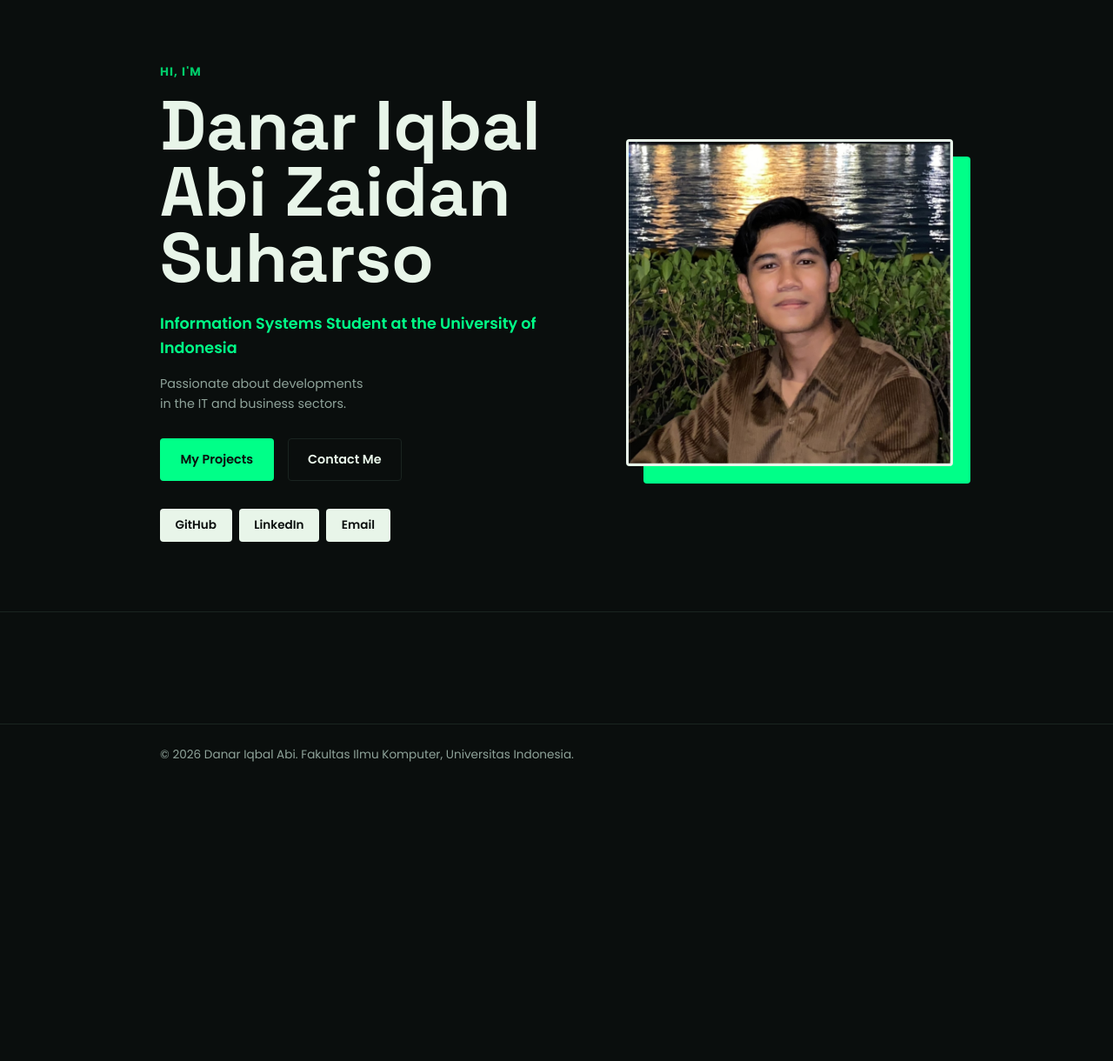
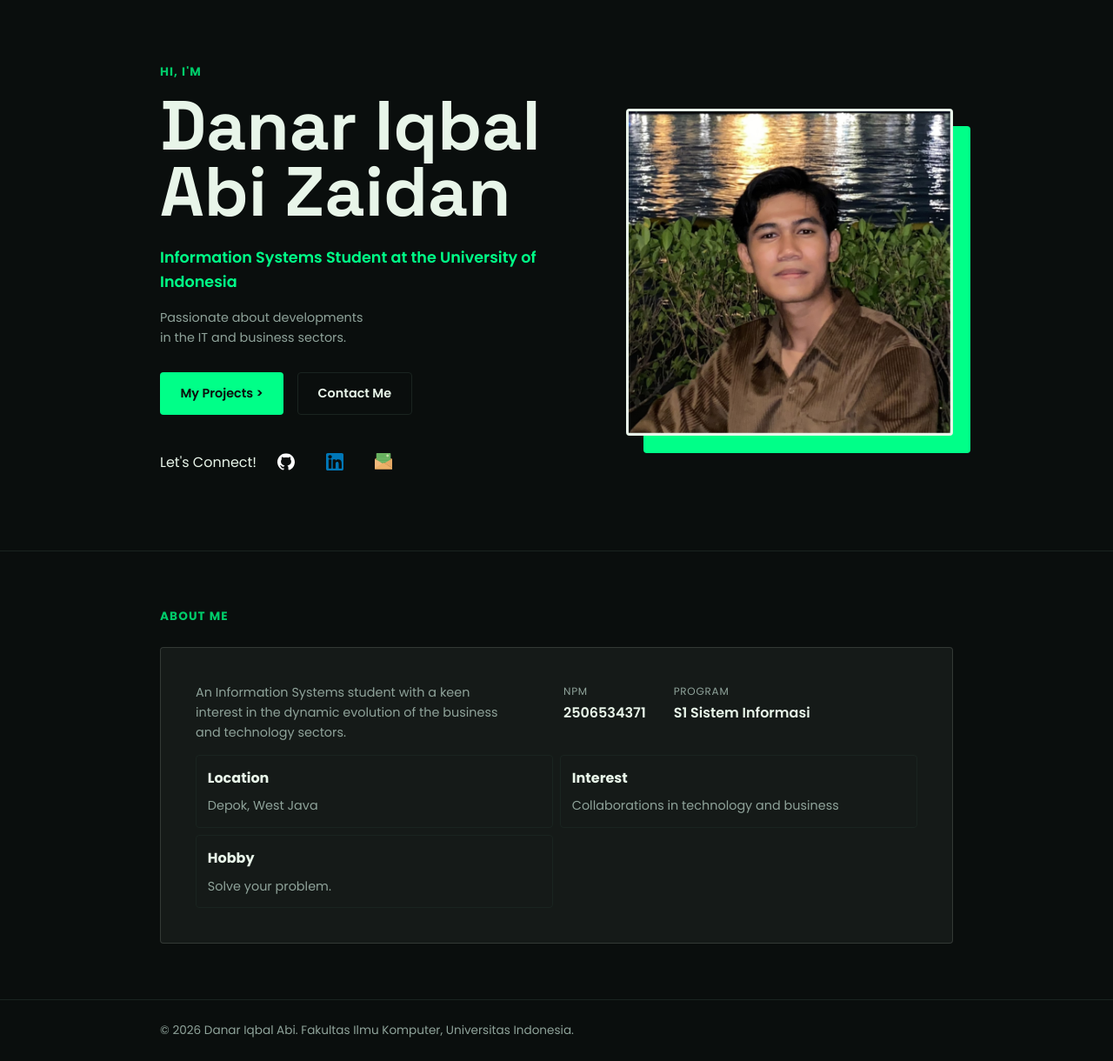
Before and after one commit to danariqbalabi/myportofolio, a Django app: page / in a window 1280 px wide. Shown: the part 74-1294 px from the top of the page at 87% size. Before the commit the page ends 950 px from the top, so only its background shows below. Run offline with Django 5.2, Linux system fonts and the light colour scheme.

Commit message:
memisahkan main homepage dengan sections about, restrukturisasi main

```diff
--- a/static/css/style.css
+++ b/static/css/style.css
@@ -121,20 +121,24 @@ h1, .brand {
 
 .social-links {
     display: flex;
-    gap: 0.5rem;
+    align-items: center;
+    gap: 0.75rem;
     flex-wrap: wrap;
 }
 
 .social-link {
-    display: inline-block;
-    font-size: 0.85rem;
-    font-weight: 600;
-    text-decoration: none;
-    color: var(--paper);
-    background-color: var(--ink);
+    display: inline-flex;
+    align-items: center;
+    justify-content: center;
+    width: 2.75rem;
+    height: 2.75rem;
+    padding: 0;
     border-radius: var(--radius);
-    padding: 0.5rem 1.1rem;
-    transition: background-color 0.2s ease;
+}
+
+.social-link img {
+    width: 1.25rem;
+    height: 1.25rem;
 }
 
 .social-link:hover {
@@ -191,6 +195,12 @@ h1, .brand {
 
     .social-links {
         justify-content: flex-start;
+    }
+        .about-grid {
+        grid-template-columns: 1fr;
+    }
+    .about-cards {
+        grid-template-columns: 1fr;
     }
 }
 
@@ -251,9 +261,68 @@ h1, .brand {
     color: var(--accent);
 }
 
+.section-kicker {
+    font-size: 0.85rem;
+    letter-spacing: 0.08em;
+    text-transform: uppercase;
+    color: var(--accent-dark);
+    font-weight: 700;
+    margin-bottom: 1.5rem;
+}
+
 .about {
     padding: 4rem 0;
     border-top: 1px solid var(--line);
+}
+
+.about-layout {
+    display: grid;
+    grid-template-columns: 1fr 1fr;
+    gap: 1.5rem;
+}
+
+.about-text {
+    color: var(--text-muted);
+    margin-bottom: 0.85rem;
+    font-size: 0.90rem;
+    max-width: 360px;
+}
+
+.about-cards {
+    display: grid;
+    grid-template-columns: 0.5fr 0.5fr;
+    gap: 0.5rem;
+}
+
+.about-card {
+    padding: 0.80rem;
+    border: 1px solid var(--line);
+    border-radius: var(--radius);
+}
+
+.about-card h3 {
+    font-size: 1rem;
+    margin-bottom: 0.5rem;
+    color: var(--ink);
+}
+
+.about-card p {
+    color: var(--text-muted);
+    font-size: 0.9rem;
+}
+
+.about-box {
+    padding: 2.5rem;
+    background-color: rgba(232, 245, 233, 0.05);
+    border: 1px solid rgba(232, 245, 233, 0.14);
+    border-radius: var(--radius);
+}
+
+.about-layout {
+    display: grid;
+    grid-template-columns: 1fr 1fr;
+    gap: 1rem;
+    align-items: start;
 }
 
 nav ul {
--- a/templates/index.html
+++ b/templates/index.html
@@ -31,7 +31,7 @@
             <div class="container hero-grid">
                 <div class="hero-identity">
                     <p class="hero-kicker">Hi, I'm</p>
-                    <h1>Danar Iqbal Abi Zaidan Suharso</h1>
+                    <h1>Danar Iqbal Abi Zaidan</h1>
                 </div>
                 <div class="hero-content">
                     <p class="hero-tagline">Information Systems Student at the University of Indonesia</p>
@@ -39,13 +39,20 @@
                         Passionate about developments in the IT and business sectors.
                     </p>
                 <div class="hero-actions">
-                    <a href="#projects" class="button button-primary">My Projects</a>
+                    <a href="#projects" class="button button-primary">My Projects > </a>
                     <a href="#contact" class="button button-secondary">Contact Me</a>
                 </div>
                     <div class="social-links">
-                        <a href="https://github.com/danariqbalabi" class="social-link">GitHub</a>
-                        <a href="https://www.linkedin.com/in/danar-iqbal-abi-zaidan-suharso?_l=en_US" class="social-link">LinkedIn</a>
-                        <a href="mailto:danariqbalabi0210@gmail.com" class="social-link">Email</a>
+                        <p> Let's Connect!</p>
+                        <a href="https://github.com/danariqbalabi" class="social-link" aria-label="Github">
+                            <img src="/static/img/github.svg" alt="">
+                        </a>
+                        <a href="https://www.linkedin.com/in/danar-iqbal-abi-zaidan-suharso?_l=en_US" class="social-link" aria-label="LinkedIn">
+                            <img src="/static/img/linkedin.svg" alt="">
+                        </a>
+                        <a href="mailto:danariqbalabi0210@gmail.com" class="social-link" aria-label="Email">
+                            <img src="/static/img/email.svg" alt="">
+                        </a>
                     </div>
                 </div>
 
@@ -55,9 +62,48 @@
             </div>
             </div>
         </section>
+
         <section class="about" id="about">
-        </section>
-    </main>
+            <div class="container">
+            <p class="section-kicker">About Me</p>
+                <div class="about-box">
+                    <div class="about-layout">
+                        <div class="about-intro">
+                            <p class="about-text">
+                            An Information Systems student with a keen interest in the dynamic evolution of the business and technology sectors.
+                            </p>
+                            </div>
+                            <dl class="meta-list">
+                                    <div class="meta-row">
+                                        <dt>NPM</dt>
+                                        <dd>2506534371</dd>
+                                    </div>
+                                    <div class="meta-row">
+                                        <dt>Program</dt>
+                                        <dd>S1 Sistem Informasi</dd>
+                                    </div>
+                                </dl>
+                            </div>
+
+                        <div class="about-cards">
+                            <article class="about-card">
+                                <h3>Location</h3>
+                                    <p>Depok, West Java</p>
+                                    </article>
+                            <article class="about-card">
+                                <h3>Interest</h3>
+                                    <p>Collaborations in technology and business</p>
+                                    </article>
+                            <article class="about-card">
+                                <h3>Hobby</h3>
+                                    <p>Solve your problem.</p>
+                                    </article>
+                                </div>
+                            </div>
+                        </div>
+                    </div>
+                </section>
+            </main>
 
     <footer class="site-footer">
         <div class="container">
```
Also changed, not shown: static/img/email.svg (added), static/img/github.svg (added), static/img/linkedin.svg (added).
